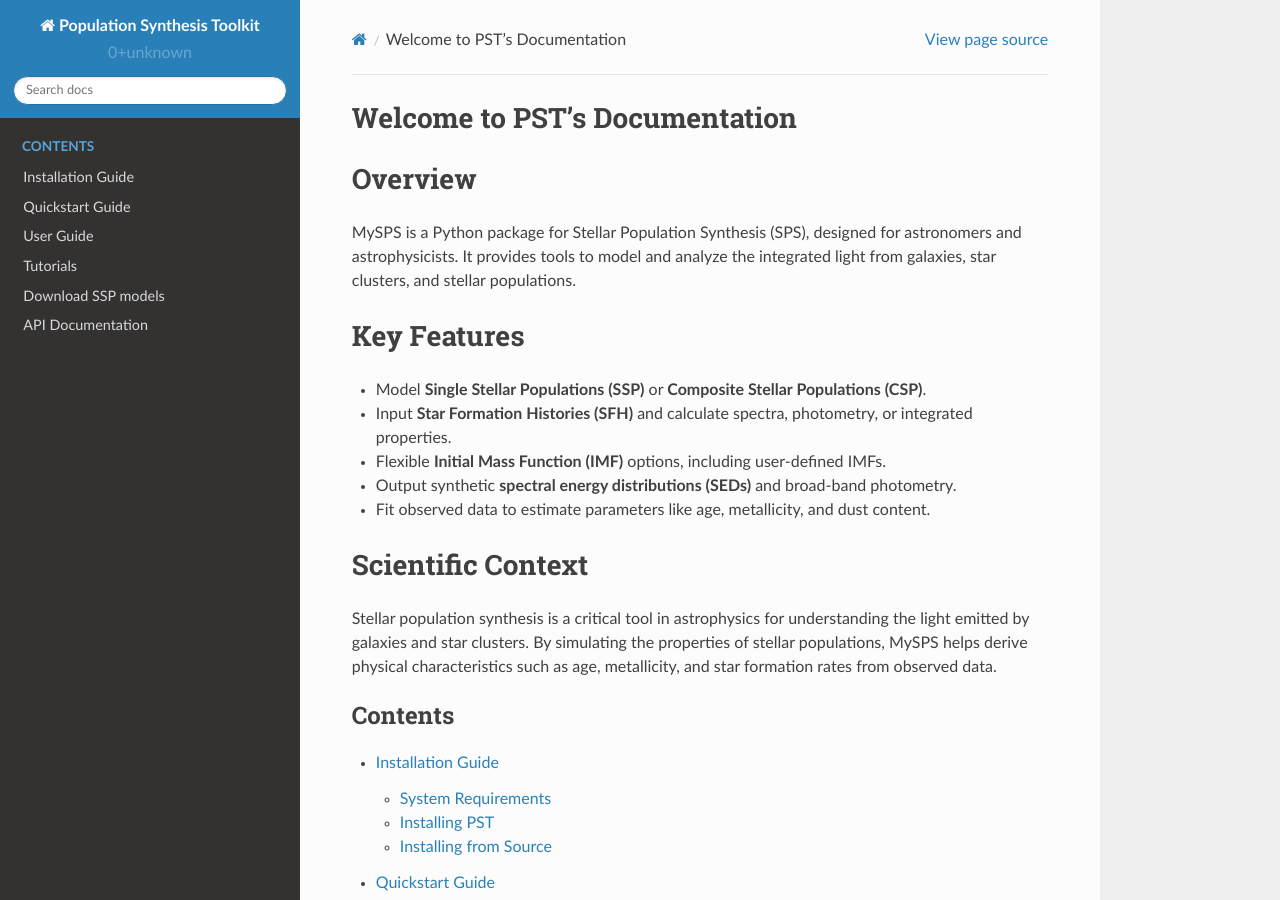
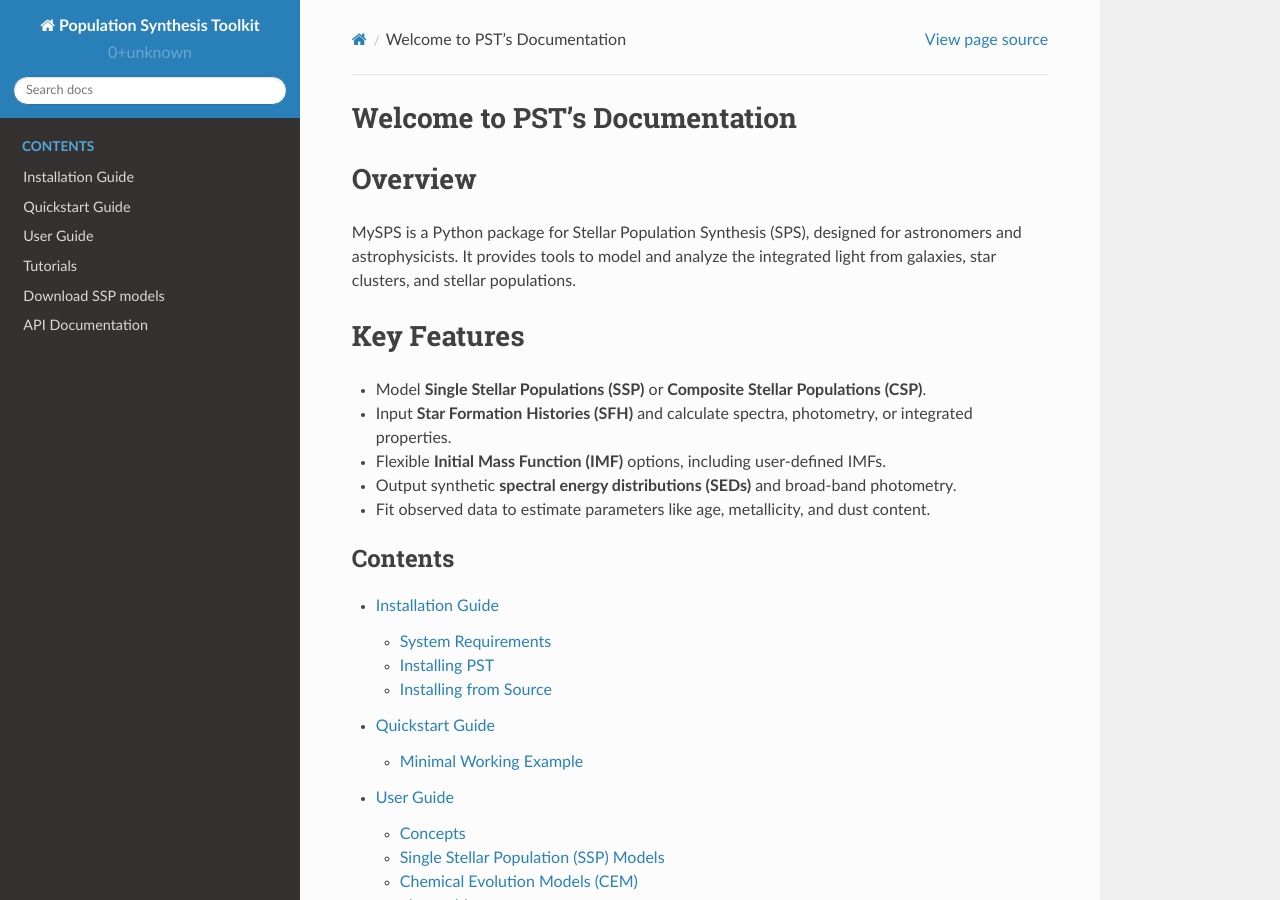
Before and after one commit to paranoya/population-synthesis-toolkit, a Sphinx documentation site: the page built from docs/source/index.rst, in a window 1280 px wide and 900 px high. Built offline with Sphinx 7.4.7 and the Read the Docs theme 2.0.0, drawn with Linux system fonts in a browser that asks for light colours.

Commit message:
update index

```diff
--- a/docs/source/index.rst
+++ b/docs/source/index.rst
@@ -18,10 +18,6 @@ Key Features
 - Output synthetic **spectral energy distributions (SEDs)** and broad-band photometry.
 - Fit observed data to estimate parameters like age, metallicity, and dust content.
 
-Scientific Context
-==================
-Stellar population synthesis is a critical tool in astrophysics for understanding the light emitted by galaxies and star clusters. By simulating the properties of stellar populations, MySPS helps derive physical characteristics such as age, metallicity, and star formation rates from observed data.
-
 .. toctree::
    :maxdepth: 2
    :caption: Contents
```
